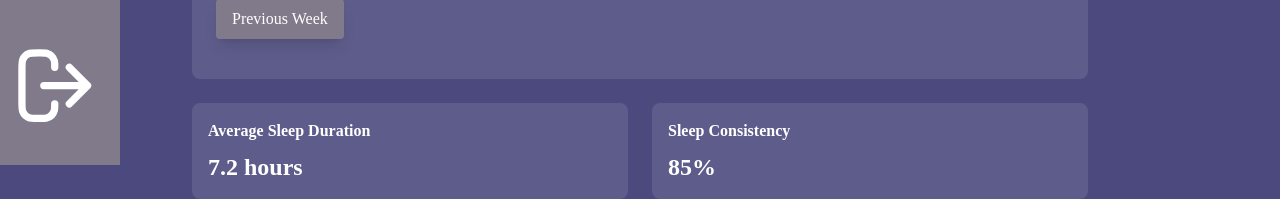
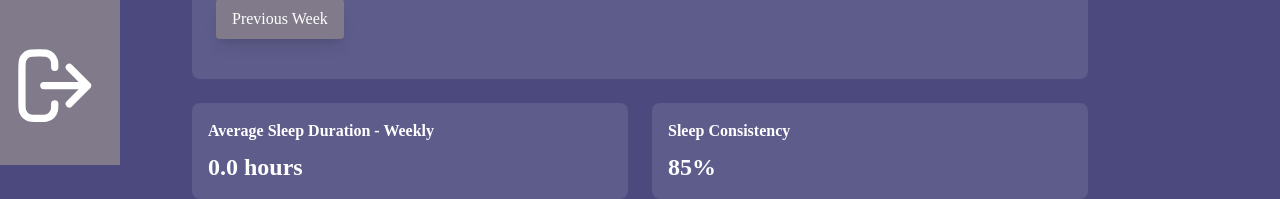
Before and after one commit to chloetychang/CITS3403-Project, a Flask app: page /results in a window 1280 px wide. Shown: the part 635-834 px from the top of the page. Run offline with Flask 3, Linux system fonts and the light colour scheme; the visitor is signed in with stand-in values (Sample User, id 1); data that the repository does not hold is empty; some libraries are stand-ins or nearby versions; some web fonts are replaced.

Commit message:
Dynamic Metric Implemented: Average Sleep Duration - Weekly

```diff
--- a/app/plot.py
+++ b/app/plot.py
@@ -41,5 +41,13 @@ def generate_sleep_plot(week_offset=0):
     xaxis=dict(title='Day')
     )
 
+    # Calculate average sleep for each day
+    total_sleep = sum(sleep_dict.values())
+    days_with_data = sum(1 for hours in sleep_dict.values() if hours > 0)
+    if days_with_data > 0:
+        avg_sleep = total_sleep / days_with_data
+    else:
+        avg_sleep = 0
+
     # Return as HTML-div
-    return plot(fig, output_type='div', include_plotlyjs=False)
+    return plot(fig, output_type='div', include_plotlyjs=False), avg_sleep
--- a/app/routes.py
+++ b/app/routes.py
@@ -191,9 +191,9 @@ def results():
     end_date = start_date + timedelta(days=6)
     week_range = f"{start_date.strftime('%b %d (%A)')} – {end_date.strftime('%b %d (%A)')}"
 
-    sleep_plot_div = generate_sleep_plot(week_offset)
+    sleep_plot_div, avg_sleep = generate_sleep_plot(week_offset)
 
-    return render_template("results.html", plot_div=sleep_plot_div, week_offset=week_offset, week_range=week_range)
+    return render_template("results.html", plot_div=sleep_plot_div, average_sleep = avg_sleep, week_offset=week_offset, week_range=week_range)
 
 @app.route('/get_sleep_data')
 def get_sleep_data():
--- a/app/templates/results.html
+++ b/app/templates/results.html
@@ -50,8 +50,8 @@
 
         <!-- Average Sleep Duration Box -->
         <div class="bg-white bg-opacity-10 p-4 rounded-lg">
-            <h3 class="font-bold mb-2">Average Sleep Duration</h3>
-            <p class="text-2xl font-bold">7.2 hours</p>
+            <h3 class="font-bold mb-2"> Average Sleep Duration - Weekly </h3>
+            <p class="text-2xl font-bold"> {{ "%.1f"|format(average_sleep) }} hours</p>
         </div>
 
         <!-- Sleep Consistency Box -->
```
